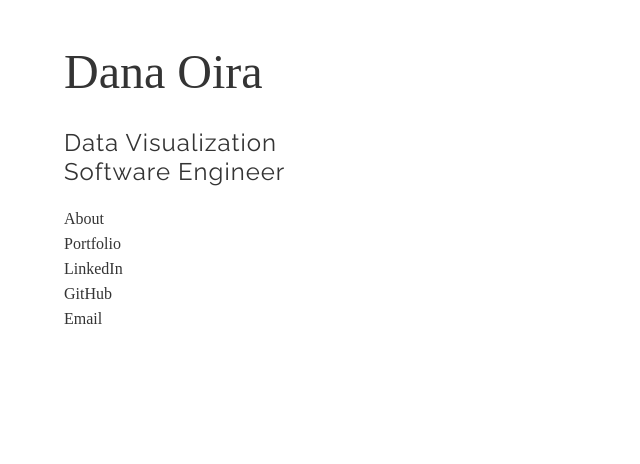
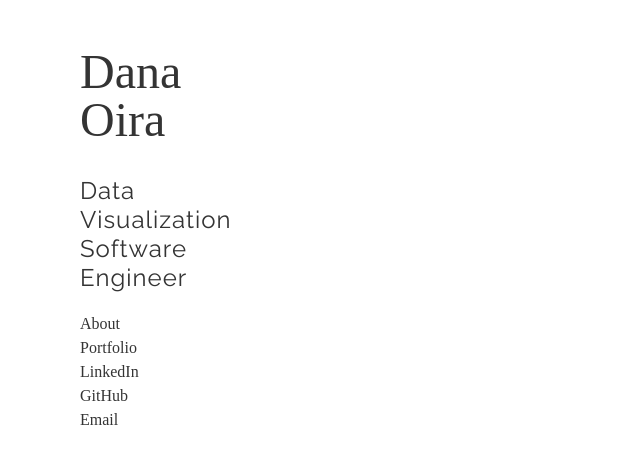
Before and after one commit to danaoira/site, a React (Create React App) app: page / in a window 1280 px wide. Shown: the top 464 px of the page, without its empty margins (0-640 px from the left). Built offline with nearby package versions, Linux system fonts and the light colour scheme.

Commit message:
WIP CSS grid

```diff
--- a/src/App.css
+++ b/src/App.css
@@ -1,331 +1,56 @@
-html {
-  box-sizing: border-box
-}
+/* http://meyerweb.com/eric/tools/css/reset/
+   v2.0 | 20110126
+   License: none (public domain)
+*/
 
-*, :before, :after {
-  box-sizing: inherit
-}
-
-html, body, div, span, applet, object, iframe, h1, h2, h3, h4, h5, h6, p, blockquote, pre, a, abbr, acronym, address, big, cite, code, del, dfn, em, img, ins, kbd, q, s, samp, small, strike, strong, sub, sup, tt, var, b, u, i, center, dl, dt, dd, ol, ul, li, fieldset, form, label, legend, table, caption, tbody, tfoot, thead, tr, th, td, article, aside, canvas, details, embed, figure, figcaption, footer, header, hgroup, menu, nav, output, ruby, section, summary, time, mark, audio, video {
+html, body, div, span, applet, object, iframe,
+h1, h2, h3, h4, h5, h6, p, blockquote, pre,
+a, abbr, acronym, address, big, cite, code,
+del, dfn, em, img, ins, kbd, q, s, samp,
+small, strike, strong, sub, sup, tt, var,
+b, u, i, center,
+dl, dt, dd, ol, ul, li,
+fieldset, form, label, legend,
+table, caption, tbody, tfoot, thead, tr, th, td,
+article, aside, canvas, details, embed,
+figure, figcaption, footer, header, hgroup,
+menu, nav, output, ruby, section, summary,
+time, mark, audio, video {
 	margin: 0;
 	padding: 0;
 	border: 0;
 	font-size: 100%;
 	font: inherit;
-  vertical-align: baseline
+	vertical-align: baseline;
+}
+/* HTML5 display-role reset for older browsers */
+article, aside, details, figcaption, figure,
+footer, header, hgroup, menu, nav, section {
+	display: block;
+}
+body {
+	line-height: 1;
+}
+ol, ul {
+	list-style: none;
+}
+blockquote, q {
+	quotes: none;
+}
+blockquote:before, blockquote:after,
+q:before, q:after {
+	content: '';
+	content: none;
+}
+table {
+	border-collapse: collapse;
+	border-spacing: 0;
 }
 
-article, aside, details, figcaption, figure, footer, header, hgroup, menu, nav, section {
-  display: block
+/* apply a natural box layout model to all elements, but allowing components to change */
+html {
+  box-sizing: border-box;
 }
-
-body {
-  line-height: 1
+*, *:before, *:after {
+  box-sizing: inherit;
 }
-
-ol, ul {
-  list-style: none
-}
-
-blockquote, q {
-  quotes: none
-}
-
-blockquote:before, blockquote:after, q:before, q:after {
-  content: '';
-  content: none
-}
-
-table {
-  border-collapse: collapse;
-  border-spacing: 0
-}
-
-body {
-  font: 11px Helvetica, Arial, sans-serif;
-  color: #343434;
-  -webkit-text-stroke: 1px transparent;
-  -moz-text-stroke: 1px transparent;
-  -o-text-stroke: 1px transparent;
-  word-wrap: break-word;
-}
-
-/* html * {
-    margin: 0;
-    padding: 0;
-}
-
-body, a, a:link, a:active, a:visited, p, div, img, a img, table, li {
-  cursor:url(http://static.tumblr.com/xjqjg7j/XJOlou09h/blackcursor.png),
-  url(http://static.tumblr.com/xjqjg7j/XJOlou09h/blackcursor.png), auto;
-}
-
-body {
-    background: #ffffff fixed center center;
-    font: 11px Helvetica, Arial, sane-serif;
-    color: #343434;
-    -webkit-text-stroke: 1px transparent;
-    -moz-text-stroke: 1px transparent;
-    -o-text-stroke: 1px transparent;
-    text-stroke: 1px transparent;
-    word-wrap: break-word;
-}
-
-a, a:link, a:active, a:visited {
-    color: #343434;
-}
-
-a:hover {
-    color: #343434;
-    background: #ffff00;
-}
-
-img, a img {
-    border: 0;
-}
-
-img:hover, a:hover img {
-    background: none!important;
-}
-
-blockquote {
-    margin: 5px 0 0 11px;
-    padding-left: 10px;
-    border-left: 1px solid;
-}
-
-blockquote img, blockquote a img { max-width: 490px; }
-
-p { padding-top: 5px; }
-
-ol, ul { padding: 5px 0 0 25px; }
-ul { list-style-type: square; }
-ul ul, ul ol, ol ol, ol ul { padding-bottom: 5px; }
-
-blockquote p:first-child, blockquote ul:first-child, blockquote ol:first-child { padding-top: 0; }
-
-pre {
-    padding: 5px;
-    word-wrap: break-word;
-    background: #eeeeee url('http://assets.tumblr.com/images/x.gif?v=1');
-    max-height: 300px;
-    overflow: auto;
-}
-
-.clear { clear: both; }
-.right { float: right; }
-.left { float: left; }
-
-#container {
-  margin: auto;
-  padding: 0px;
-}
-
-#content {
-  margin: 0 auto 25px;
-  width: 675px;
-  height: 100%;
-  padding: 0;
-}
-
-#spacer {
-  height: 50px;
-  width: 775px;
-}
-
-#posts {
-  float: left;
-  width: 500px;
-}
-
-h1, h2, h1 a, h2 a {
-  font-family: 'Droid Serif', serif;
-  font-weight: normal;
-  text-transform: uppercase;
-  text-decoration: none;
-}
-
-h1, h1 a {
-  font-size: 25px;
-  color: #343434!important;
-  letter-spacing: 2px;
-  display: none;
-}
-
-h2 {
-  font-size: 20px;
-  letter-spacing: 2px;
-}
-
-h3 { font: italic  17px 'Droid Serif', serif; }
-
-#disqus_thread h3, #disqus_thread h3 {
-  font-family: 'Droid Serif', serif;
-  font-size: 20px;
-  font-weight: normal;
-  font-style: normal;
-  text-transform: uppercase;
-  text-decoration: none;
-}
-
-h4 {
-  font: 12px 'Droid Serif', serif;
-  padding: 5px;
-  background: #eeeeee url('http://assets.tumblr.com/images/x.gif?v=1');
-}
-
-h4 a { background: #eeeeee url('http://assets.tumblr.com/images/x.gif?v=1')!important; }
-h4 a:hover { background: #ffff00 url('http://assets.tumblr.com/images/x.gif?v=1')!important; }
-
-#sidebar {
-  position: fixed;
-  margin-left: 525px;
-  width: 150px;
-}
-
-#desc {
-  margin-top: 5px;
-}
-
-#twitter {
-  overflow: auto;
-  margin-top: 8px;
-}
-
-#birdy { margin-top: -6px; }
-
-#birdy a img {
-  background: none!important;
-  width: 28px;
-  margin-right: 5px;
-}
-
-#tweets { font: 14px 'Droid Serif', serif; }
-
-#flickr_badge_wrapper img {
-  float: left;
-  margin-left: 12px;
-}
-
-#flickr_badge_uber_wrapper { margin: 8px 0 10px -12px; }
-small.right { margin-top: 3px; }
-
-
-
-
-
-#pages {
-    margin-left: -2px;
-    padding: 0;
-    list-style-type: none;
-}
-
-#pages li {
-    float: left;
-    width: 150px;
-    margin-left: 2px;
-}
-
-#pages a {
-    display: block;
-    margin-top: 2px;
-    background: #eeeeee;
-    padding: 3px 6px;
-}
-
-#pages a:hover {
-    color: #ffffff;
-    background: #565656;
-}
-
-.page { font-weight: bold; }
-#pag { margin-top: 8px; text-align: center; }
-#pag a { color: #343434; }
-#pag a, #footer a, #pages a, .page { text-decoration: none; }
-#current, #pag a { padding: 0 2px; }
-
-#footer { text-align: center; margin-top: 8px; display:none; }
-#footer p { padding-top: 3px!important; }
-
-#footer, #footer a {
-    font: 9px 'Droid Serif', serif;
-    color: #909090;
-    text-transform: uppercase;
-    text-decoration: none;
-    letter-spacing: 1px;
-}
-
-#following { margin-top: 8px; }
-#following img, #group img { margin: 1px 1px 0 0; }
-#group { margin-bottom: 5px; }
-
-.results {
-    margin-bottom: 15px;
-    text-align: center;
-}
-
-.results h3, .results a { color: #909090; font-size: px!important; }
-
-.post { margin-bottom: 25px; }
-.post img { max-width: 500px; }
-
-
-.body p:first-child, .body ul:first-child, .body ol:first-child { padding-top: 0; }
-
-.tags { margin-top: 2px; }
-
-.tags a {
-    font-size: 10px;
-    color: #909090;
-    text-decoration: none;
-}
-
-.date { margin-top: 5px; }
-
-.date, .date a, #pag, #current, #pag .center a {
-    font: 10px 'Droid Serif', serif;
-    color: #343434;
-    text-transform: uppercase;
-    text-decoration: none;
-    letter-spacing: 1px;
-}
-
-.date a:hover, #pag a:hover, #footer a:hover { color: #343434; }
-
-#notes { margin-top: 25px; }
-#notes ol { padding: 0; list-style-type: none; }
-#notes li { margin-bottom: 10px; }
-.avatar { display: none; }
-
-.zoom, .zoom:hover {
-    position: relative;
-    z-index: 1;
-    visibility: hidden;
-    padding: 2px 4px;
-    color: #fff!important;
-    text-decoration: none;
-    background: #000!important;
-    background: rgba(0, 0, 0, 0.5)!important;
-}
-
-.photo img {
-    position: relative;
-    margin-top: -15px;
-    z-index: 0;
-}
-
-.photo_container img { margin-top: 0!important; }
-.photo:hover .zoom { visibility: visible; }
-
-.chat { padding: 0; list-style-type: none; }
-.chat li { padding: 5px 10px; }
-.odd { background: #eeeeee url('http://assets.tumblr.com/images/x.gif?v=1'); }
-
-
-.info span { display: block; }
-
-#tumblr_controls {
-    position: fixed!important;
-    top: 0!important;
-    right: 0!important;
-} */
--- a/src/index.css
+++ b/src/index.css
@@ -1,11 +1,12 @@
 body {
-  margin: 0;
-  padding: 0;
-  font-family: -apple-system, BlinkMacSystemFont, "Segoe UI", "Roboto", "Oxygen",
-    "Ubuntu", "Cantarell", "Fira Sans", "Droid Sans", "Helvetica Neue",
-    sans-serif;
+  font-family: 'Raleway', sans-serif;
   -webkit-font-smoothing: antialiased;
   -moz-osx-font-smoothing: grayscale;
+  display: grid;
+  grid-template-columns: 1fr 3fr;
+  column-gap: 1em;
+  height: 100vh;
+  margin: 0 1em
 }
 
 code {
```
Lines whose indentation alone changed are shown as unchanged.
